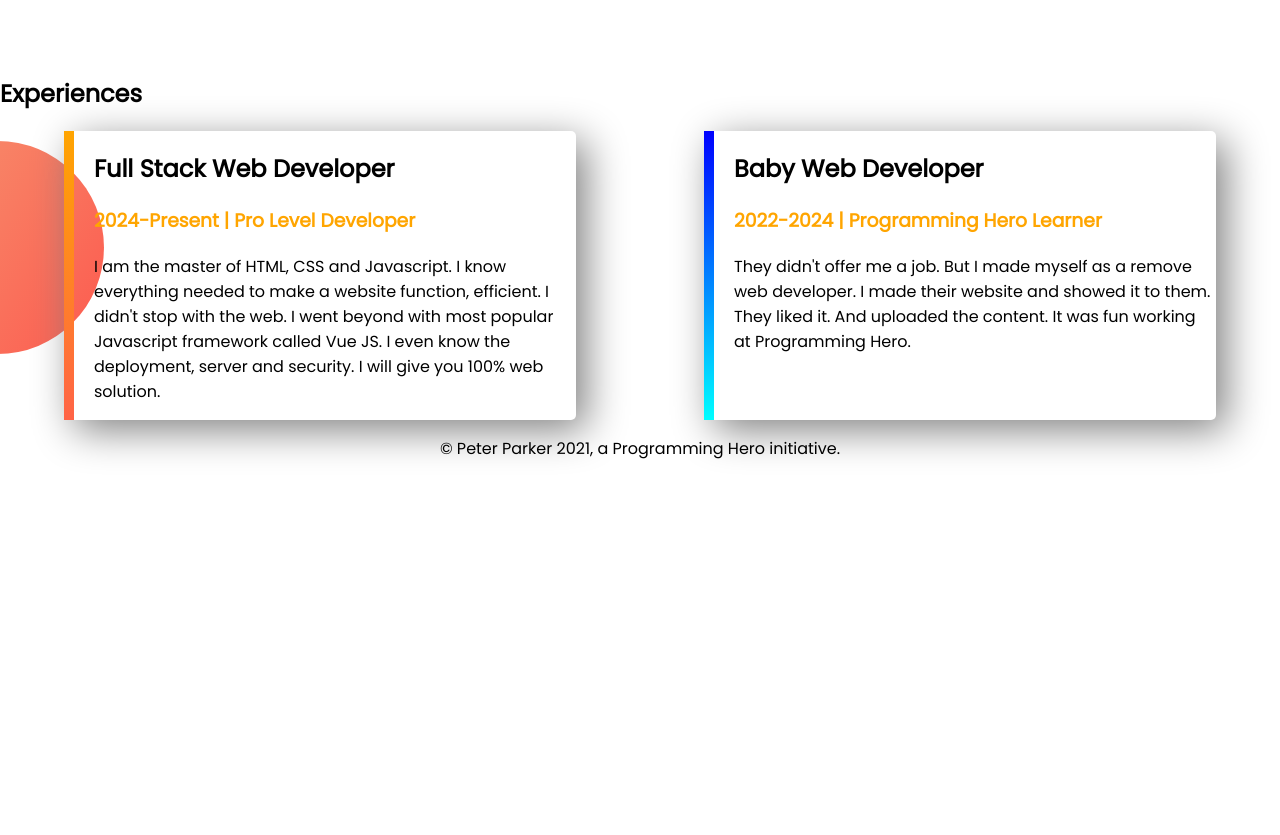
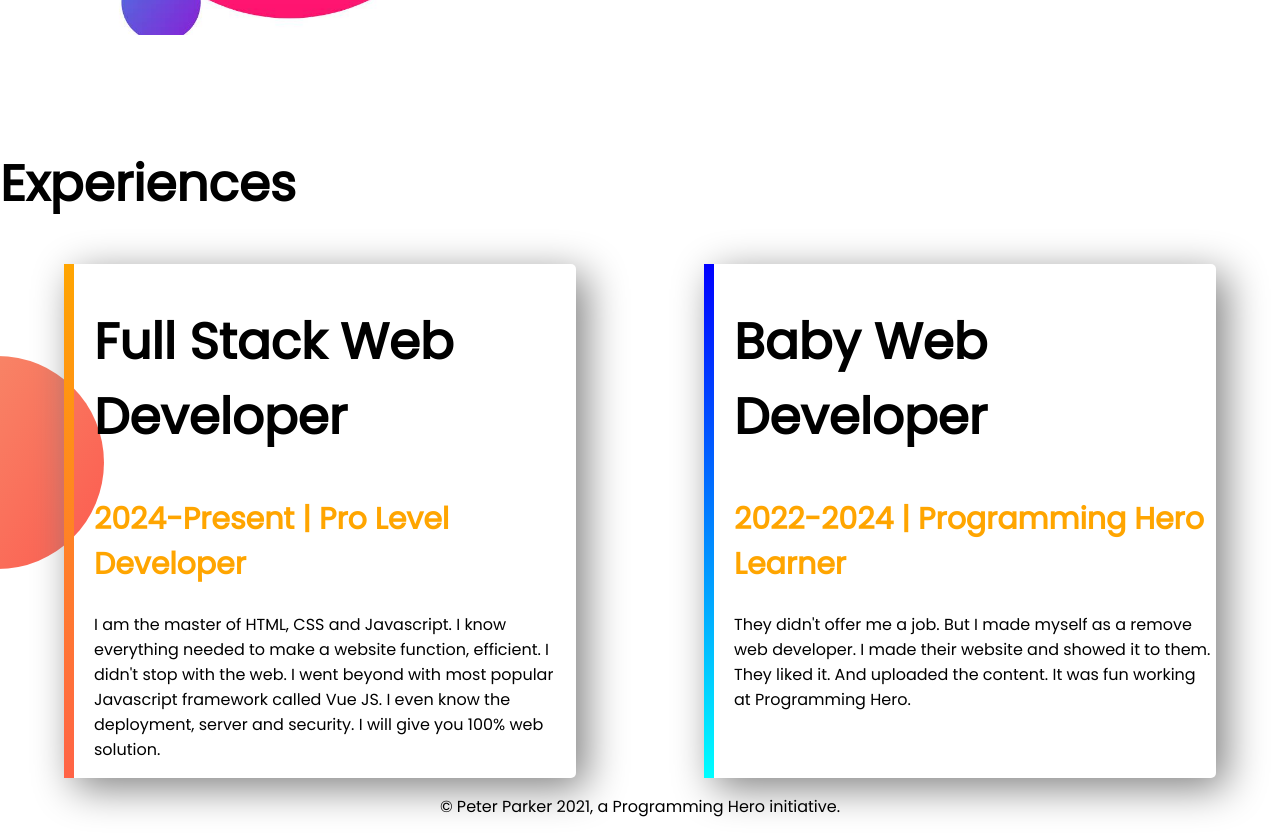
Before and after one commit to MdNadiruzzamanNibras/developer-protfolio, a plain HTML site: page index.html in a window 1280 px wide. Shown: the part 1014-1849 px from the top of the page. Before the commit the page ends 1491 px from the top, so only its background shows below. Drawn offline with Linux system fonts and the light colour scheme.

Commit message:
correct font size

```diff
--- a/index.html
+++ b/index.html
@@ -40,12 +40,12 @@
 <div class="flexiblae-container-area">
     <div id="full-stack-dev" class="exprence-item">
         <h1>Full Stack Web Developer</h1>
-        <h3 class="orange">2024-Present | Pro Level Developer</h3>
+        <h2 class="orange">2024-Present | Pro Level Developer</h2>
         <p>I am the master of HTML, CSS and Javascript. I know everything needed to make a website function, efficient. I didn't stop with the web. I went beyond with most popular Javascript framework called Vue JS. I even know the deployment, server and security. I will give you 100% web solution.</p>
     </div>
     <div id="Baby-Web-Dev" class="exprence-item">
         <h1>Baby Web Developer</h1>
-        <h3 class="orange">2022-2024 | Programming Hero Learner</h3>
+        <h2 class="orange">2022-2024 | Programming Hero Learner</h2>
         <p>They didn't offer me a job. But I made myself as a remove web developer. I made their website and showed it to them. They liked it. And uploaded the content. It was fun working at Programming Hero.</p>
     </div>
 </div>
--- a/style.css
+++ b/style.css
@@ -1,6 +1,7 @@
 body{font-family: 'Poppins', sans-serif;
 margin: 0;}
-h1{font-size: 500x;}
+h1{font-size: 50px;}
+h2{font-size: 30px;}
 .orange{color: orange;}
 .flexiblae-container-area{
     display: flex;
```
